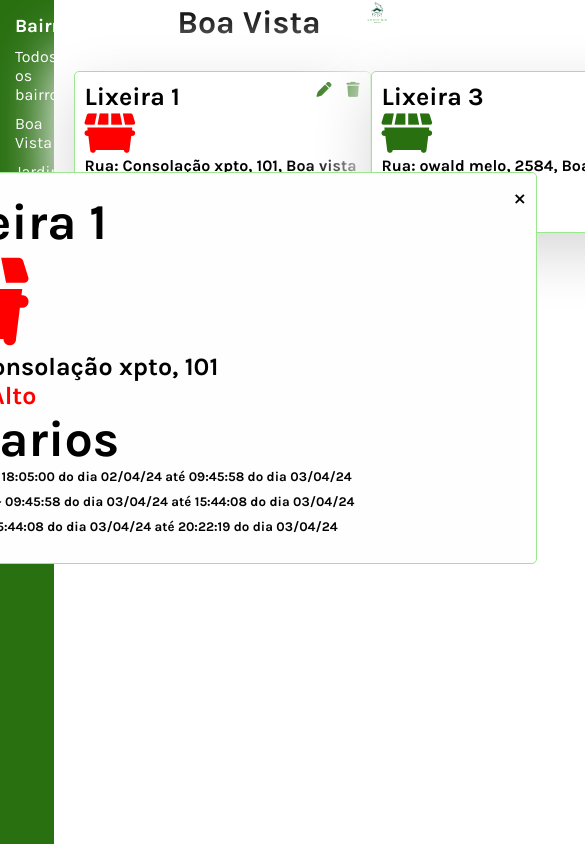
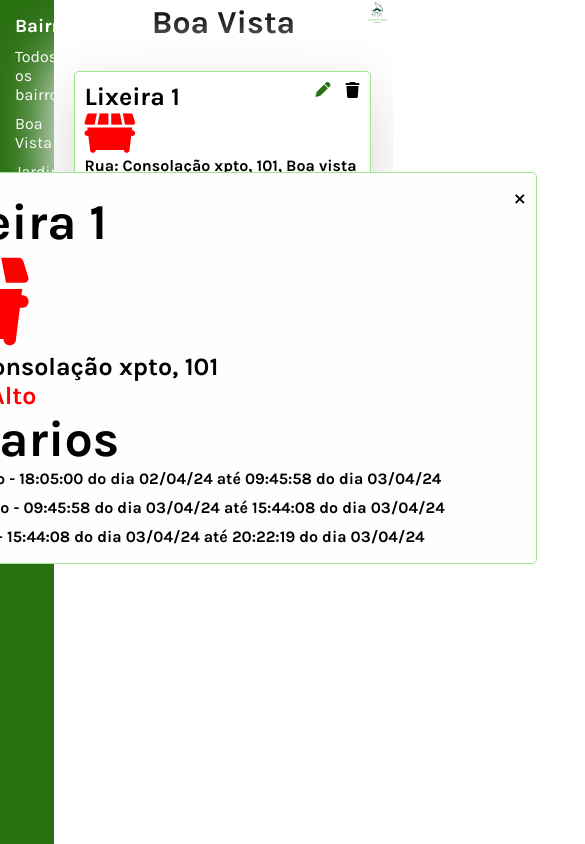
Before and after one commit to MaikonDsGomes/Sprint-2, a plain HTML site: page algoritmos/dashboard/boa_vista.html in a window 390 px wide. Both pictures are taken after a click on the link "Lixeira 1". Shown: the top 844 px of the page, 585 px wide, since content can reach past the window. Drawn offline with Linux system fonts and the light colour scheme.

Commit message:
Atualização do modo responsivo dash

```diff
--- a/algoritmos/dashboard/estilo.css
+++ b/algoritmos/dashboard/estilo.css
@@ -10,7 +10,7 @@
     margin: 0;
     font-family: "Karla", sans-serif;
 }
-.fa-pen,  .fa-trash{
+.fa-pen{
     color: #297011;
     font-size: 15px;
 
@@ -169,6 +169,28 @@
 .modal h4 {
     font-size: 25px;
 }
+.modal h5{
+    font-size: 16px;
+}
 .modal i{
     font-size: 100px;
 }
+
+
+
+/* TODO CODIGO ABAIXO É RESPONSIVO (NOTEBOOK DISPLAY)*/
+@media only screen and (max-width: 1600px){
+    .cards_grid {
+        display: grid;
+            grid-template-columns: repeat(auto-fill, minmax(300px, 1fr)); /* Altere conforme necessário */
+            gap: 20px;
+    }
+}
+
+@media only screen and (max-width: 1200px){
+    .cards_grid {
+        display: grid;
+            grid-template-columns: repeat(auto-fill, minmax(300px, 1fr)); /* Altere conforme necessário */
+            gap: 20px;
+    }
+}
```
